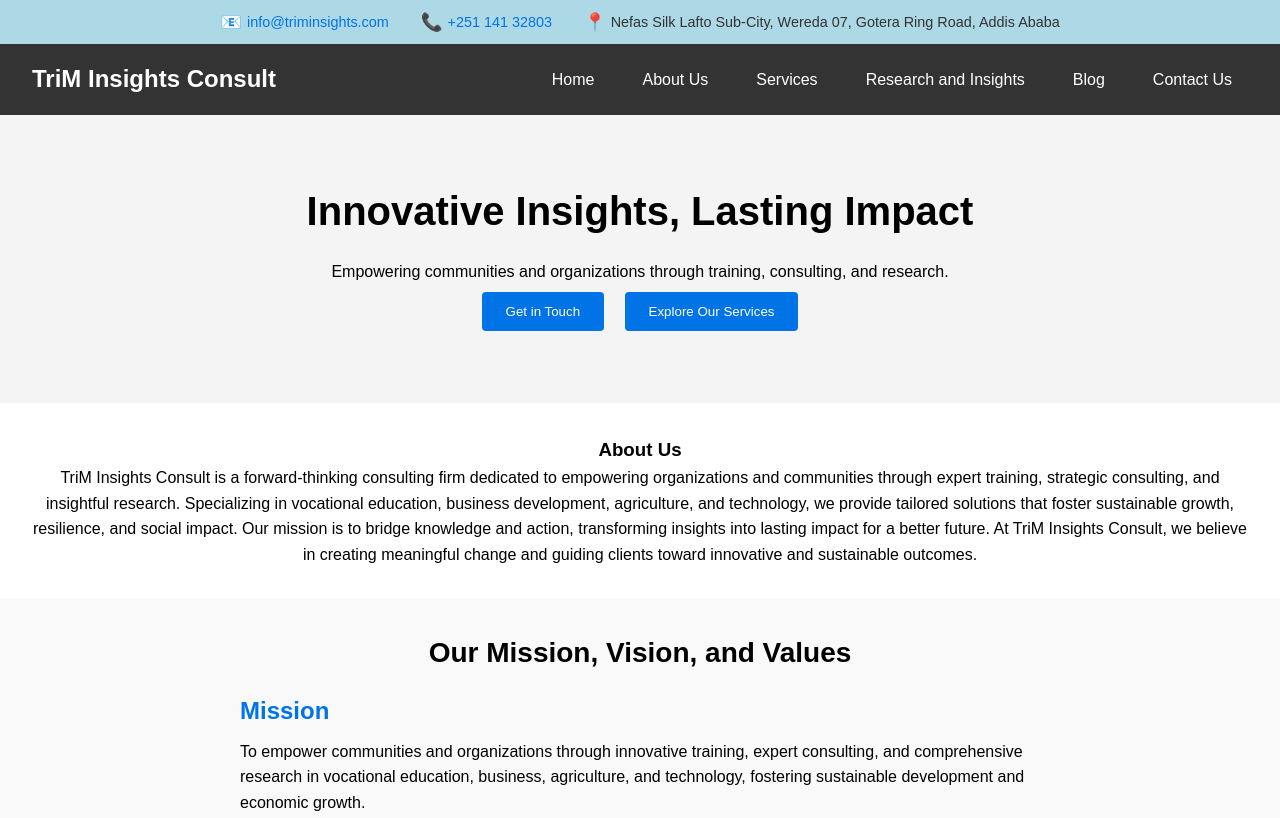
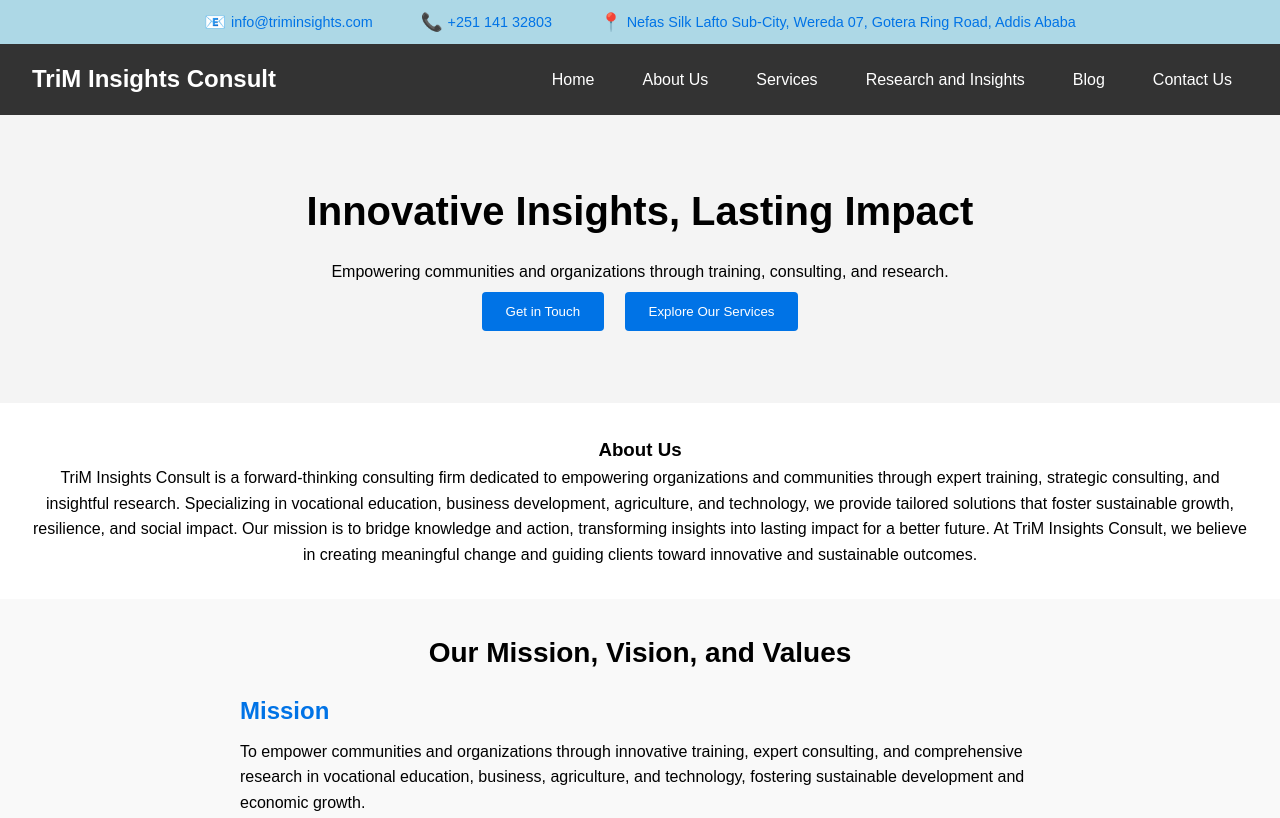
Before and after one commit to TriMInsights/TriMInsightsConsult, a plain HTML site: page index.html in a window 1280 px wide. Shown: the top 818 px of the page. Drawn offline with Linux system fonts and the light colour scheme.

Commit message:
Update styles.css

```diff
--- a/styles.css
+++ b/styles.css
@@ -168,7 +168,7 @@ footer {
     justify-content: center;
     align-items: center;
     background-color: #ADD8E6; /* Light blue background */
-    color: #333; /* Darker color for contrast */
+    color: #333; /* Darker color for text */
     padding: 0.5rem;
     font-size: 0.9rem;
 }
@@ -176,7 +176,7 @@ footer {
 .contact-item {
     display: flex;
     align-items: center;
-    margin: 0 1rem; /* Space between items */
+    margin: 0 1.5rem; /* Space between items */
 }
 
 .contact-item .icon {
@@ -185,8 +185,8 @@ footer {
     color: #0073e6; /* Blue color for icons */
 }
 
-.contact-item a {
-    color: #0073e6; /* Blue color for links */
+.contact-item a, .contact-item span {
+    color: #0073e6; /* Blue color for links and text */
     text-decoration: none;
 }
 
```
